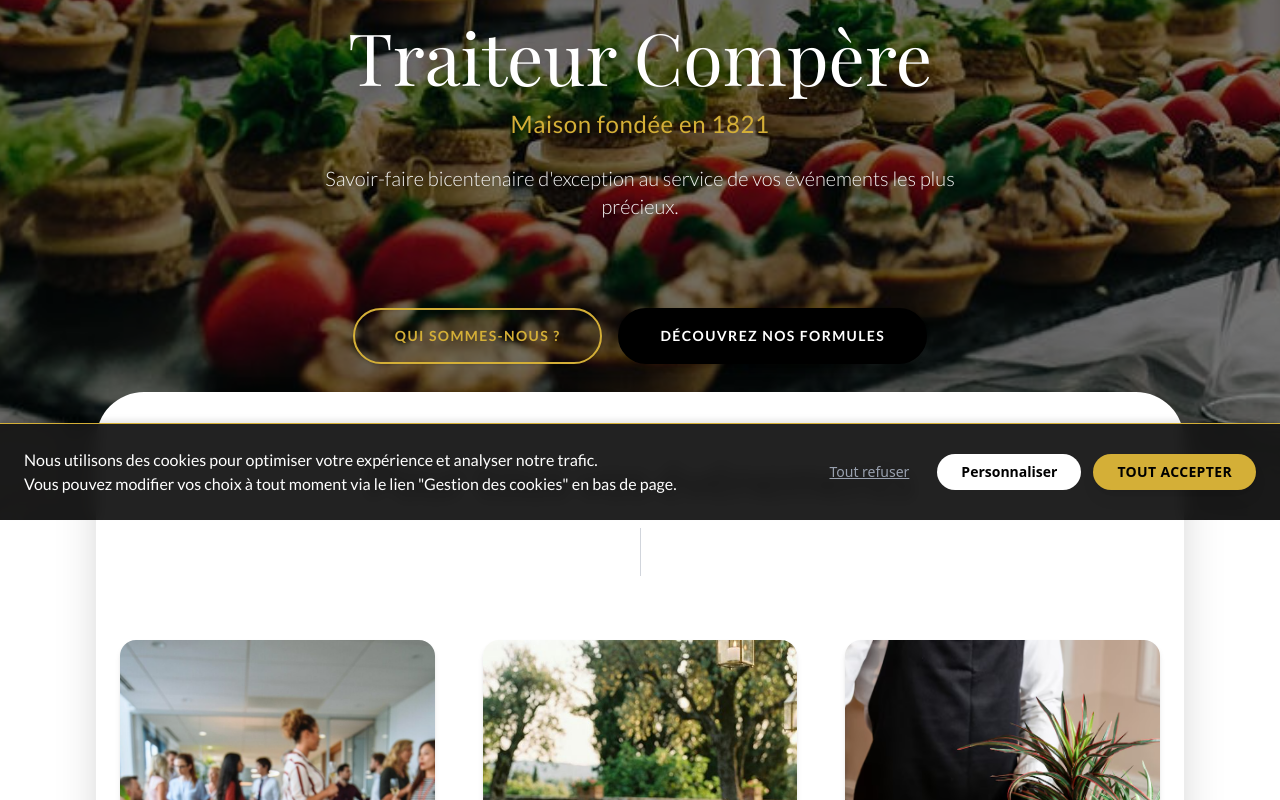
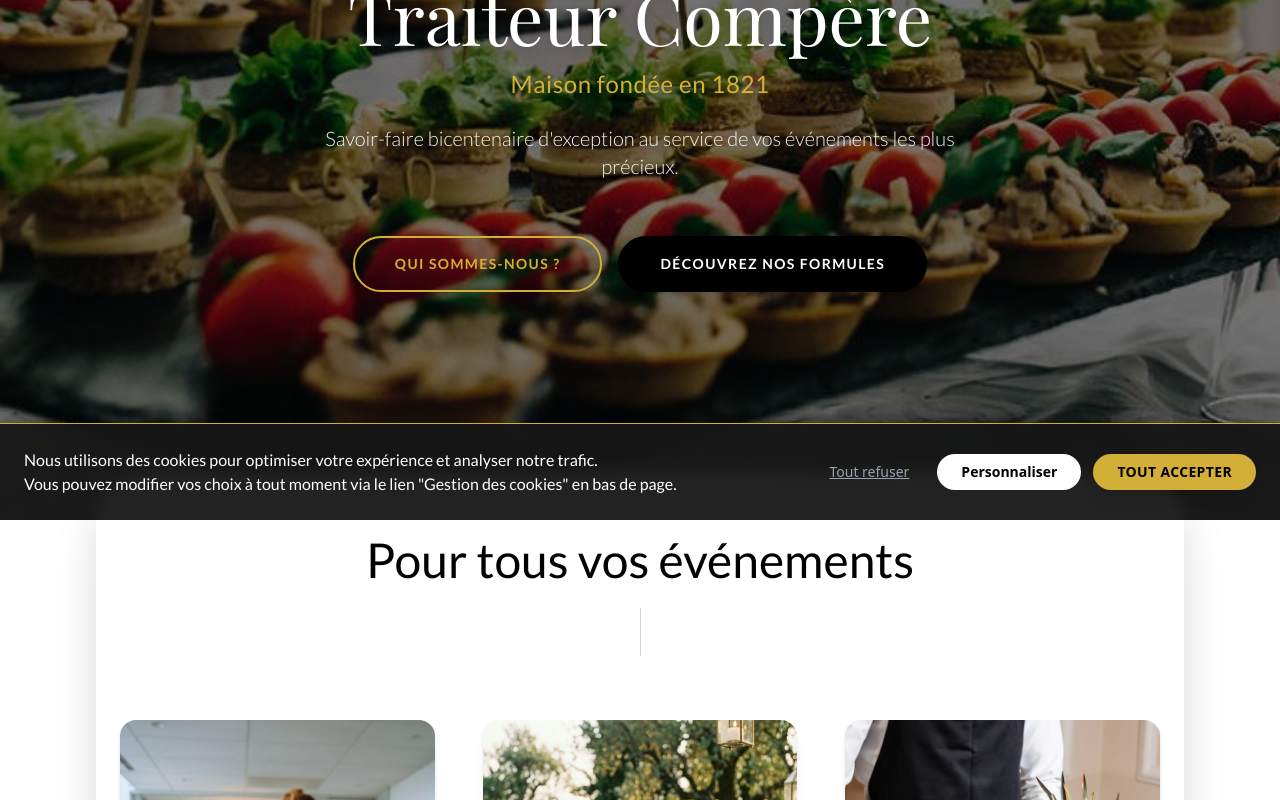
Before and after one commit to FlorianMeganck/traiteur-compere, a Next.js app: page / in a window 1280 px wide. Shown: the part 280-1080 px from the top of the page. Built offline with nearby package versions, Linux system fonts and the light colour scheme; a web font is replaced by a local one.

Commit message:
fix(home): ajustement de la hauteur du Hero et de la marge de la section blanche pour supprimer le chevauchement des boutons

```diff
--- a/app/page.tsx
+++ b/app/page.tsx
@@ -9,7 +9,7 @@ export default function Home() {
   return (
     <main className="bg-white text-gray-800 font-sans selection:bg-[#D4AF37] selection:text-white overflow-hidden">
 
-      <section className="relative w-full h-[80vh] md:h-screen min-h-[600px] flex items-center justify-center overflow-hidden">
+      <section className="relative w-full min-h-[660px] md:min-h-[740px] h-auto md:h-screen flex items-center justify-center overflow-hidden pb-16 md:pb-24">
         {/* Image d'arrière-plan */}
         <div className="absolute inset-0 z-0">
           <Image
@@ -24,7 +24,7 @@ export default function Home() {
         </div>
 
         {/* Contenu centré */}
-        <div className="relative z-10 flex flex-col items-center text-center px-4 max-w-4xl mx-auto mt-28 md:mt-36">
+        <div className="relative z-10 flex flex-col items-center text-center px-4 max-w-4xl mx-auto pt-32 md:pt-40 pb-8">
 
           {/* Titre principal (Police Serif élégante) */}
           <h1 className="text-5xl md:text-7xl font-serif text-white mb-4 drop-shadow-lg" style={{ fontFamily: 'Playfair Display, serif' }}>
@@ -37,12 +37,12 @@ export default function Home() {
           </h2>
 
           {/* Paragraphe court */}
-          <p className="text-lg md:text-xl text-neutral-100 mb-10 max-w-2xl font-light drop-shadow">
+          <p className="text-lg md:text-xl text-neutral-100 mb-8 max-w-2xl font-light drop-shadow">
             Savoir-faire bicentenaire d&apos;exception au service de vos événements les plus précieux.
           </p>
 
           {/* Container des boutons */}
-          <div className="flex flex-col sm:flex-row gap-4 justify-center items-center mt-12">
+          <div className="flex flex-col sm:flex-row gap-4 justify-center items-center mt-6">
 
             {/* Bouton 1 : Qui sommes-nous ? (Ghost Doré) */}
             <Link
@@ -182,7 +182,7 @@ function ServicesSection() {
   ];
 
   return (
-    <section className="relative z-30 -mt-12 md:-mt-32 pt-16 pb-24 bg-white rounded-t-[2rem] md:rounded-t-[3rem] shadow-2xl mx-4 md:mx-12 lg:mx-24">
+    <section className="relative z-30 -mt-6 md:-mt-12 pt-16 pb-24 bg-white rounded-t-[2rem] md:rounded-t-[3rem] shadow-2xl mx-4 md:mx-12 lg:mx-24">
       <div className="max-w-7xl mx-auto px-6">
         {/* Section Header */}
         <div className="text-center mb-16">
```
